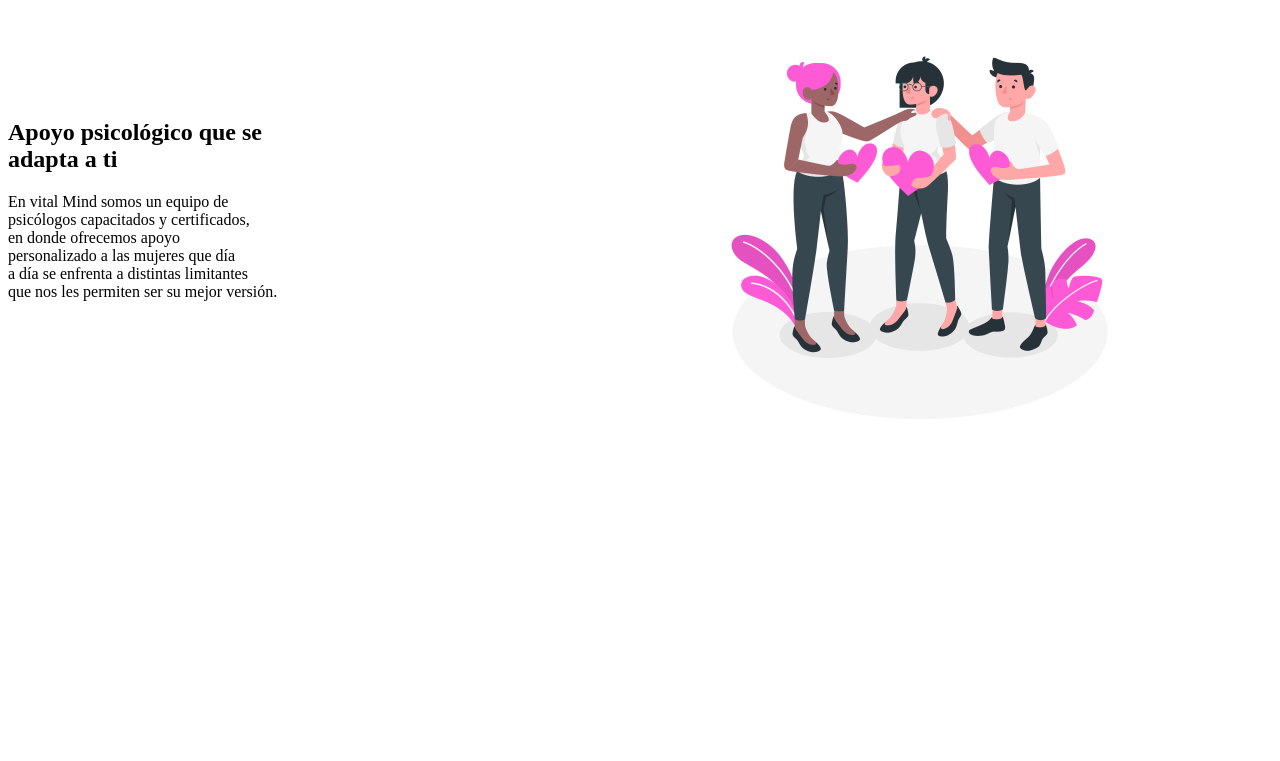
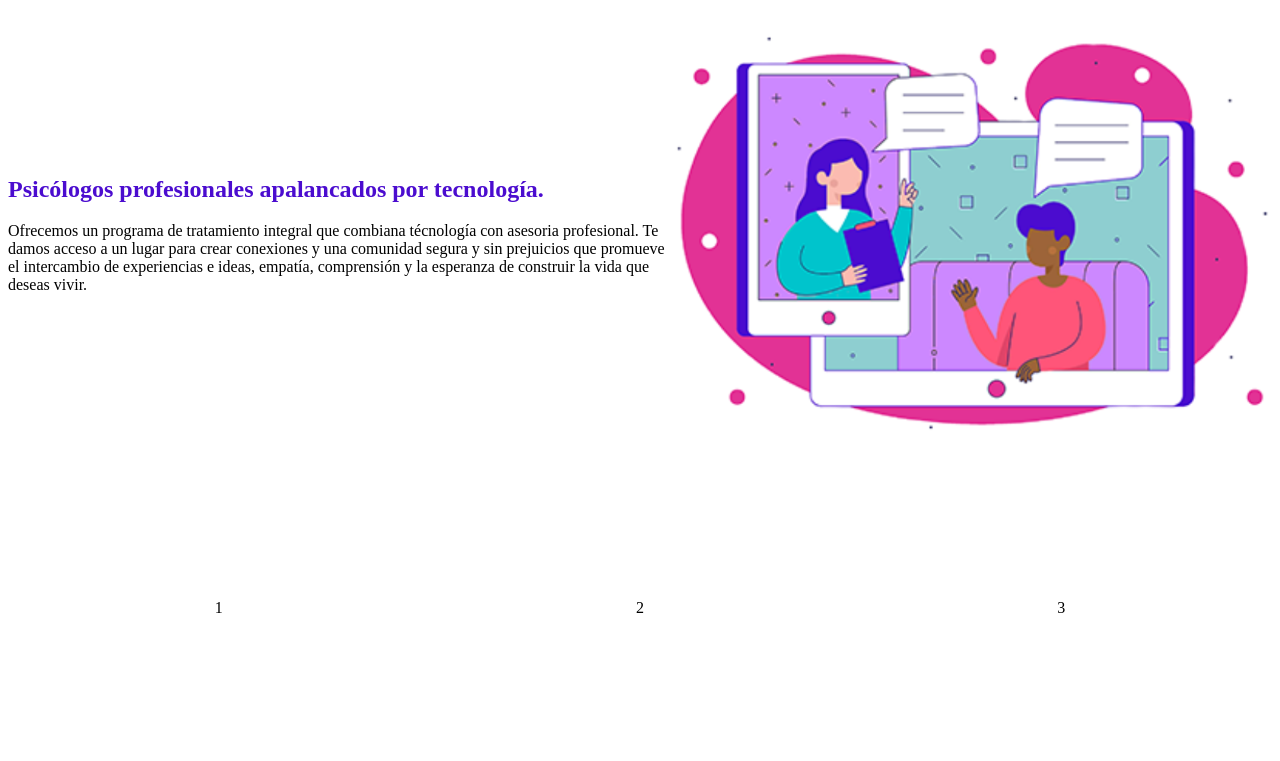
Before and after one commit to pedro412/pyscho, a Gatsby site: page /Porque/Porque in a window 1280 px wide. Built offline with nearby package versions, Linux system fonts and the light colour scheme; Gatsby itself is replaced by a stand-in of ours.

```diff
--- a/gatsby-config.js
+++ b/gatsby-config.js
@@ -33,10 +33,10 @@
         fonts: [
           {
             family: `Open Sans`,
-            variants: [`400`, `700`],
+            variants: [`400`, '700'],
           },
         ],
       },
     },
   ],
-}
+};
--- a/src/components/NavbarComponent/NavbarComponent.jsx
+++ b/src/components/NavbarComponent/NavbarComponent.jsx
@@ -6,7 +6,9 @@
     <Navbar>
       <Nav>
         <LogoContainer>
-          <h1>Vital Mind</h1>
+          <span>VITAL</span>
+          <span>MIND</span>
+          <p>PSICÓLOGOS</p>
         </LogoContainer>
         <div>
           <NavbarNav>
--- a/src/pages/Porque/Porque.jsx
+++ b/src/pages/Porque/Porque.jsx
@@ -1,48 +1,56 @@
 import React from 'react';
 import styled from 'styled-components';
-import Amigos from './amigos';
+import Tablets from './tablets';
 
 const Porque = () => {
   return (
-    <PorqueContainer>
-      <TextContainer>
-        <TextHeader>Apoyo psicológico que se adapta a ti</TextHeader>
-        <p>
-          En vital Mind somos un equipo de
-          <br />
-          psicólogos capacitados y certificados, <br /> en donde ofrecemos apoyo{' '}
-          <br />
-          personalizado a las mujeres que día <br />
-          a día se enfrenta a distintas limitantes <br />
-          que nos les permiten ser su mejor versión.
-        </p>
-      </TextContainer>
-      <ImageContainer>
-        <Amigos />
-      </ImageContainer>
-    </PorqueContainer>
+    <div>
+      <Container>
+        <Text>
+          <h2>Psicólogos profesionales apalancados por tecnología.</h2>
+          <p>
+            Ofrecemos un programa de tratamiento integral que combiana
+            técnología con asesoria profesional. Te damos acceso a un lugar para
+            crear conexiones y una comunidad segura y sin prejuicios que
+            promueve el intercambio de experiencias e ideas, empatía,
+            comprensión y la esperanza de construir la vida que deseas vivir.
+          </p>
+        </Text>
+        <ImgContainer>
+          <Tablets />
+        </ImgContainer>
+      </Container>
+      <ImagesContainer>
+        <div>1</div>
+        <div>2</div>
+        <div>3</div>
+      </ImagesContainer>
+    </div>
   );
 };
 
-const PorqueContainer = styled.div`
+const Container = styled.div`
   display: flex;
   justify-content: space-between;
   align-items: center;
-  height: 400px;
 `;
 
-const TextContainer = styled.div`
-  width: 500px;
+const ImgContainer = styled.div`
+  min-width: 600px;
+  width: 100%;
 `;
 
-const TextHeader = styled.h2`
-  max-width: 260px;
-  font-weight: bold;
+const ImagesContainer = styled.div`
+  min-height: 300px;
+  display: flex;
+  justify-content: space-around;
+  align-items: center;
 `;
 
-const ImageContainer = styled.div`
-  width: 500px;
-  margin-right: 6rem;
+const Text = styled.div`
+  h2 {
+    color: #4b0ccf;
+  }
 `;
 
 export default Porque;
--- /dev/null
+++ b/src/pages/Porque/tablets.js
@@ -0,0 +1,21 @@
+import React from 'react';
+import { useStaticQuery, graphql } from 'gatsby';
+import Img from 'gatsby-image';
+
+const Amigos = () => {
+  const data = useStaticQuery(graphql`
+    query {
+      placeholderImage: file(relativePath: { eq: "tablets.png" }) {
+        childImageSharp {
+          fluid(maxWidth: 1920) {
+            ...GatsbyImageSharpFluid
+          }
+        }
+      }
+    }
+  `);
+
+  return <Img fluid={data.placeholderImage.childImageSharp.fluid} />;
+};
+
+export default Amigos;
--- a/src/pages/index.js
+++ b/src/pages/index.js
@@ -3,10 +3,12 @@
 import Layout from '../components/Layout/layout';
 import SEO from '../components/seo';
 import Porque from './Porque/Porque';
+import Home from './Home/Home';
 
 const IndexPage = () => (
   <Layout>
     <SEO title="Home" />
+    <Home />
     <Porque />
   </Layout>
 );
--- a/src/styles/global.css
+++ b/src/styles/global.css
@@ -4,12 +4,18 @@
 }
 
 body {
-  font-family: 'Open Sans';
+  font-family: 'Open Sans', sans-serif;
   background-color: #fff;
   color: #474747;
-  font-size: 16px;
+  font-size: 20px;
 }
 
 h2 {
+  font-size: 2.96rem;
+  line-height: 3rem;
   margin-bottom: 10px;
 }
+
+p {
+  font-size: 1.5rem;
+}
```
Also changed, not shown: src/components/NavbarComponent/NavbarStyled.js (+15 -0 lines), src/pages/Home/Home.jsx (added, +55 -0 lines), src/pages/Home/shape.js (added, +21 -0 lines), src/images/shape.png (added), src/images/tablets.png (added), src/pages/Home/amigos.js (renamed from src/pages/Porque/amigos.js).
